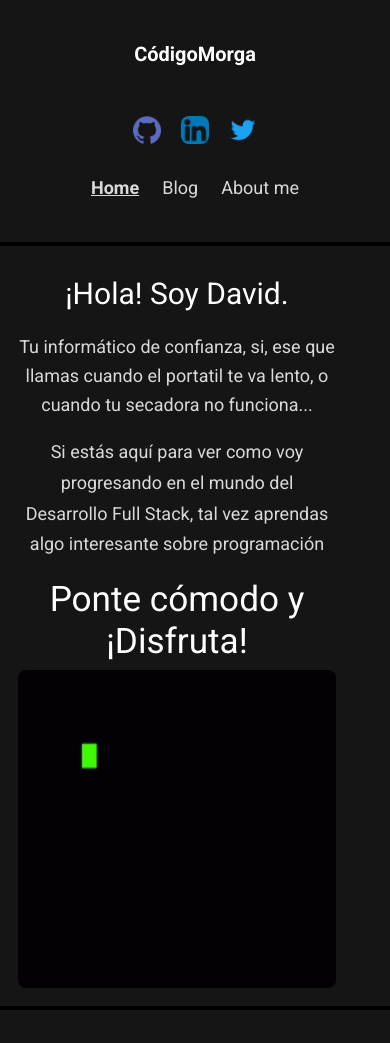
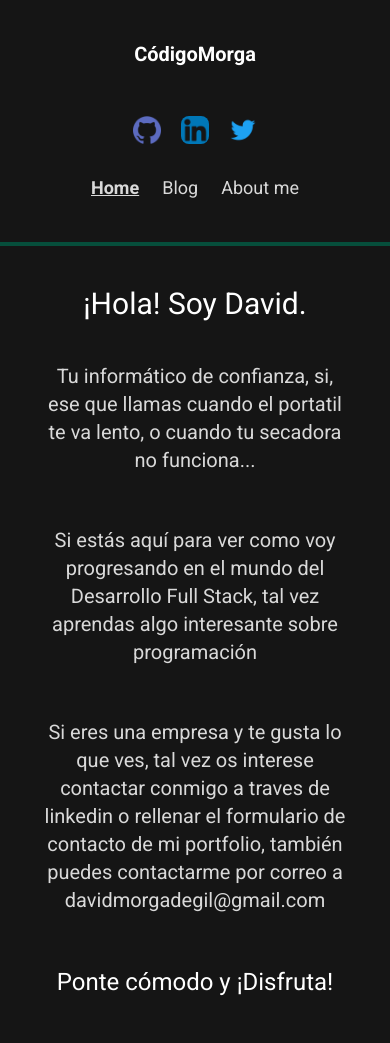
Before and after one commit to DavidMorgade/AstroBlog, an Astro site: page / in a window 390 px wide. Shown: the top 1043 px of the page. Built offline with nearby package versions, Linux system fonts and the light colour scheme; Astro itself is replaced by a stand-in of ours.

Commit message:
changed responsiveness on index page, pending to adjust the image

```diff
--- a/src/components/Footer.astro
+++ b/src/components/Footer.astro
@@ -4,9 +4,9 @@ import { SITE_TITLE } from "../consts";
 import SocialMediaItems from "./SocialMediaItems.astro";
 ---
 
-<footer class="border-t-4 border-black p-6">
+<footer class="border-t-4 border-emerald-900 p-6">
 	<div
-		class="flex flex-col items-center gap-5 md:flex-row md:justify-between p-10"
+		class="flex flex-col items-center gap-5 p-10 md:flex-row md:justify-between"
 	>
 		<div>
 			<div class="flex gap-2">
--- a/src/components/Header.astro
+++ b/src/components/Header.astro
@@ -5,14 +5,14 @@ import SocialMediaItems from "./SocialMediaItems.astro";
 ---
 
 <header
-	class="border-b-4 border-black flex flex-col md:flex-row justify-between p-10 items-center gap-10"
+	class="flex flex-col items-center justify-between gap-10 border-b-4 border-emerald-900 p-10 md:flex-row"
 >
-	<h1 class="font-bold font sm:text-2xl text-xl">{SITE_TITLE}</h1>
+	<h1 class="font text-xl font-bold sm:text-2xl">{SITE_TITLE}</h1>
 	<nav>
 		<ul
-			class="flex flex-col-reverse md:flex-row items-center w-96 justify-center gap-y-5 md:gap-x-5 md:justify-between"
+			class="flex w-96 flex-col-reverse items-center justify-center gap-y-5 md:flex-row md:justify-between md:gap-x-5"
 		>
-			<div class="flex align-middle justify-between w-52 gap-4">
+			<div class="flex w-52 justify-between gap-4 align-middle">
 				<li class="text-lg">
 					<HeaderLink href={"/"}>Home</HeaderLink>
 				</li>
--- a/src/pages/index.astro
+++ b/src/pages/index.astro
@@ -15,29 +15,40 @@ import { SITE_TITLE, SITE_DESCRIPTION } from "../consts";
 	<body>
 		<Header />
 		<main
-			class="flex flex-col md:flex-row text-center justify-between m-0 w-full"
+			class="m-0 flex min-w-full flex-col items-center justify-between gap-y-10 p-10 md:gap-x-20 md:p-16 xl:flex-row xl:items-center"
 		>
-			<section>
-				<div class="flex flex-col">
-					<h2 class="text-3xl text-center leading-loose">¡Hola! Soy David.</h2>
-					<p class="leading-relaxed">
+			<section class="text-center xl:text-left">
+				<div
+					class="flex flex-col items-center gap-8 xl:items-start xl:gap-y-14"
+				>
+					<h2 class="text-3xl md:text-4xl xl:text-left xl:text-6xl">
+						¡Hola! Soy David.
+					</h2>
+					<p class="text-xl md:text-2xl">
 						Tu informático de confianza, si, ese que llamas cuando el portatil
 						te va lento, o cuando tu secadora no funciona...
 					</p>
-					<p>
+					<p class="text-xl md:text-2xl">
 						Si estás aquí para ver como voy progresando en el mundo del
 						Desarrollo Full Stack, tal vez aprendas algo interesante sobre
 						programación
 					</p>
-					<h3>Ponte cómodo y ¡Disfruta!</h3>
+					<p class="text-xl md:text-2xl">
+						Si eres una empresa y te gusta lo que ves, tal vez os interese
+						contactar conmigo a traves de linkedin o rellenar el formulario de
+						contacto de mi portfolio, también puedes contactarme por correo a
+						davidmorgadegil@gmail.com
+					</p>
+					<h3 class="text-2xl md:text-3xl xl:text-3xl">
+						Ponte cómodo y ¡Disfruta!
+					</h3>
 				</div>
 			</section>
-			<section>
-				<img src="./codingBgGif.webp" alt="codingBgGi" />
+			<section class="xl:w-6/12">
+				<img src="./codingBgGif.webp" alt="codingBgGi" class="block w-full" />
 			</section>
 		</main>
 		<Footer />
-
 		<script>
 			if (window.netlifyIdentity) {
 				window.netlifyIdentity.on("init", (user) => {
--- a/src/styles/global.css
+++ b/src/styles/global.css
@@ -32,8 +32,14 @@
 	font-style: normal;
 	font-display: swap;
 }
+html {
+	overflow-x: hidden;
+}
 body {
 	font-family: var(--mainFont);
+	width: 100%;
+	position: relative;
+	overflow-x: hidden;
 	margin: 0;
 	padding: 0;
 	text-align: left;
```
